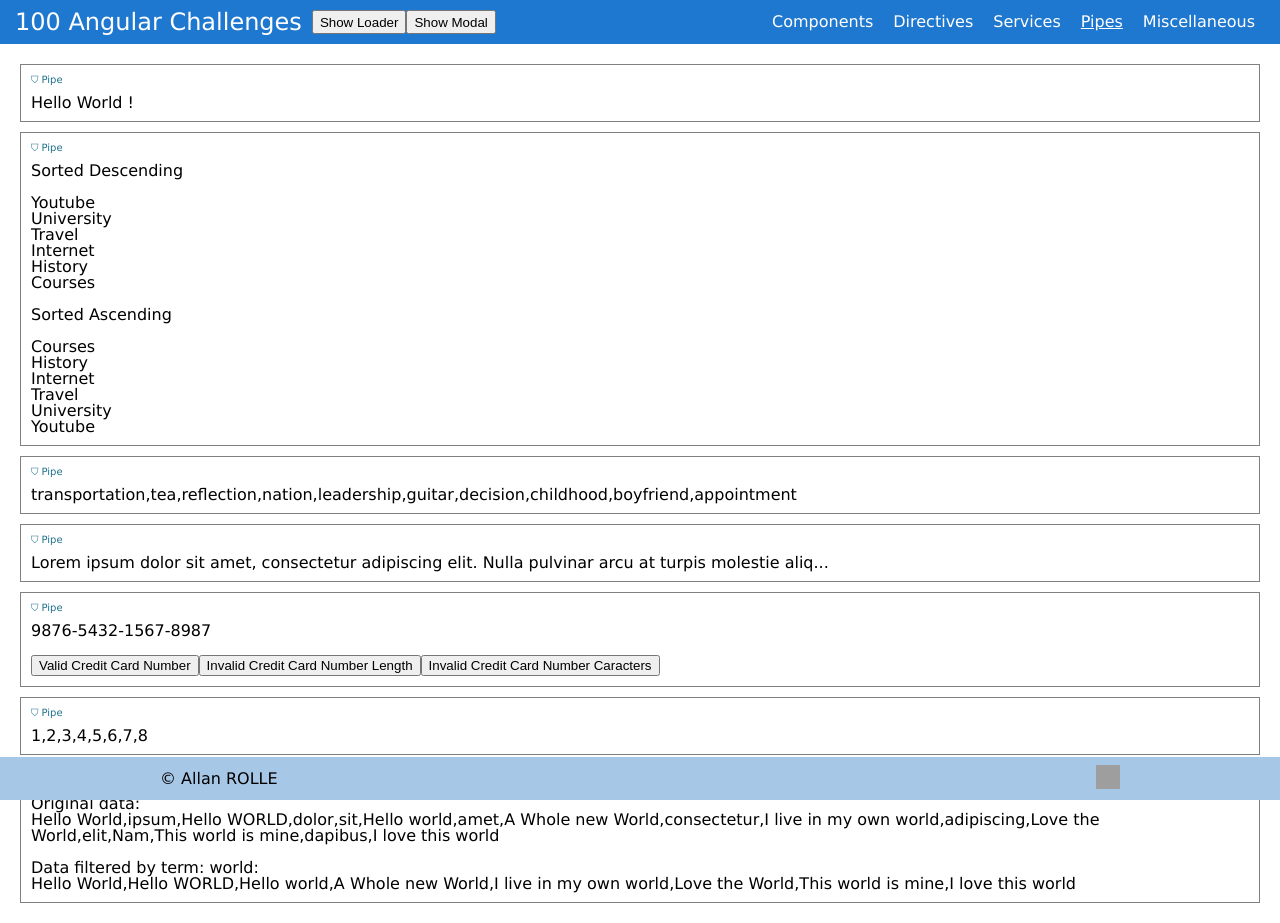
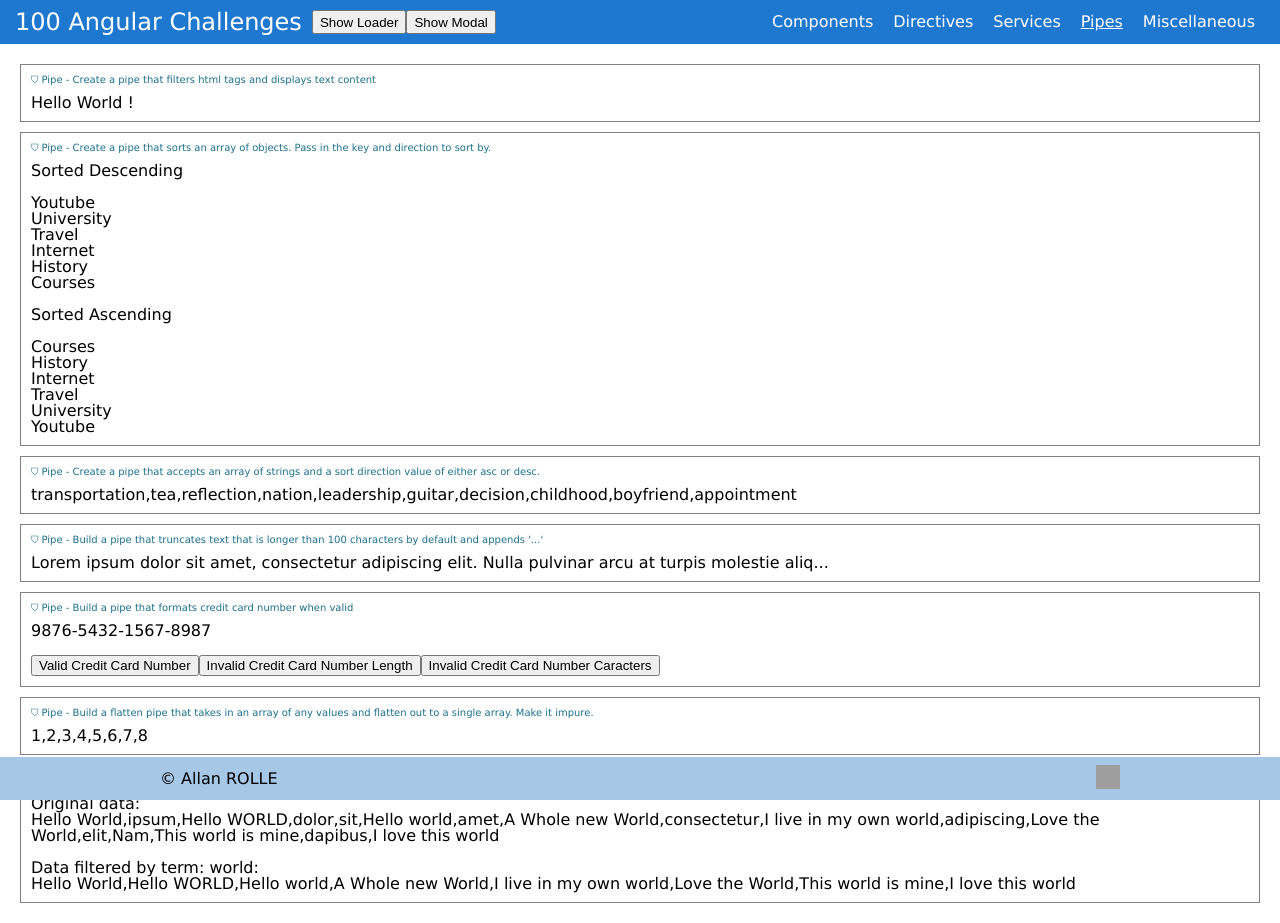
Before and after one commit to Portfolio-Allan-Rolle/100AngularChallenges, an Angular app: page /pipes in a window 1280 px wide. Built offline with nearby package versions, Linux system fonts and the light colour scheme; grey boxes are pictures that could not be loaded.

Commit message:
Edit pipe page

```diff
--- a/src/app/routes/pipes-documentation/pipes-documentation.component.html
+++ b/src/app/routes/pipes-documentation/pipes-documentation.component.html
@@ -1,8 +1,16 @@
-<app-container [title]="'Pipe'">
+<app-container
+  [title]="
+    'Pipe - Create a pipe that filters html tags and displays text content'
+  "
+>
   <div>{{ richTextPipeSample | richText }}</div>
 </app-container>
 
-<app-container [title]="'Pipe'">
+<app-container
+  [title]="
+    'Pipe - Create a pipe that sorts an array of objects. Pass in the key and direction to sort by.'
+  "
+>
   <p>Sorted Descending</p>
   <br />
   <ul>
@@ -26,15 +34,25 @@
   </ul>
 </app-container>
 
-<app-container [title]="'Pipe'">
+<app-container
+  [title]="
+    'Pipe - Create a pipe that accepts an array of strings and a sort direction value of either asc or desc.'
+  "
+>
   <p>{{ dataToSort | sort: sortEnum.DESC }}</p>
 </app-container>
 
-<app-container [title]="'Pipe'">
+<app-container
+  [title]="
+    'Pipe - Build a pipe that truncates text that is longer than 100 characters by default and appends \'...\''
+  "
+>
   <p>{{ dataTruncatePipe | truncate }}</p>
 </app-container>
 
-<app-container [title]="'Pipe'">
+<app-container
+  [title]="'Pipe - Build a pipe that formats credit card number when valid'"
+>
   <p>{{ creditCardNumber() | creditCardFormatter }}</p>
   <br />
   <button (click)="changeToValid()">Valid Credit Card Number</button>
@@ -46,11 +64,19 @@
   </button>
 </app-container>
 
-<app-container [title]="'Pipe'">
+<app-container
+  [title]="
+    'Pipe - Build a flatten pipe that takes in an array of any values and flatten out to a single array. Make it impure.'
+  "
+>
   <p>{{ dataToFlatten() | flatten }}</p>
 </app-container>
 
-<app-container [title]="'Pipe'">
+<app-container
+  [title]="
+    'Pipe - Build a pipe that takes in an array of strings and filters it by a string'
+  "
+>
   <h5>Original data:</h5>
   <p>{{ dataToFilter }}</p>
   <br />
```
